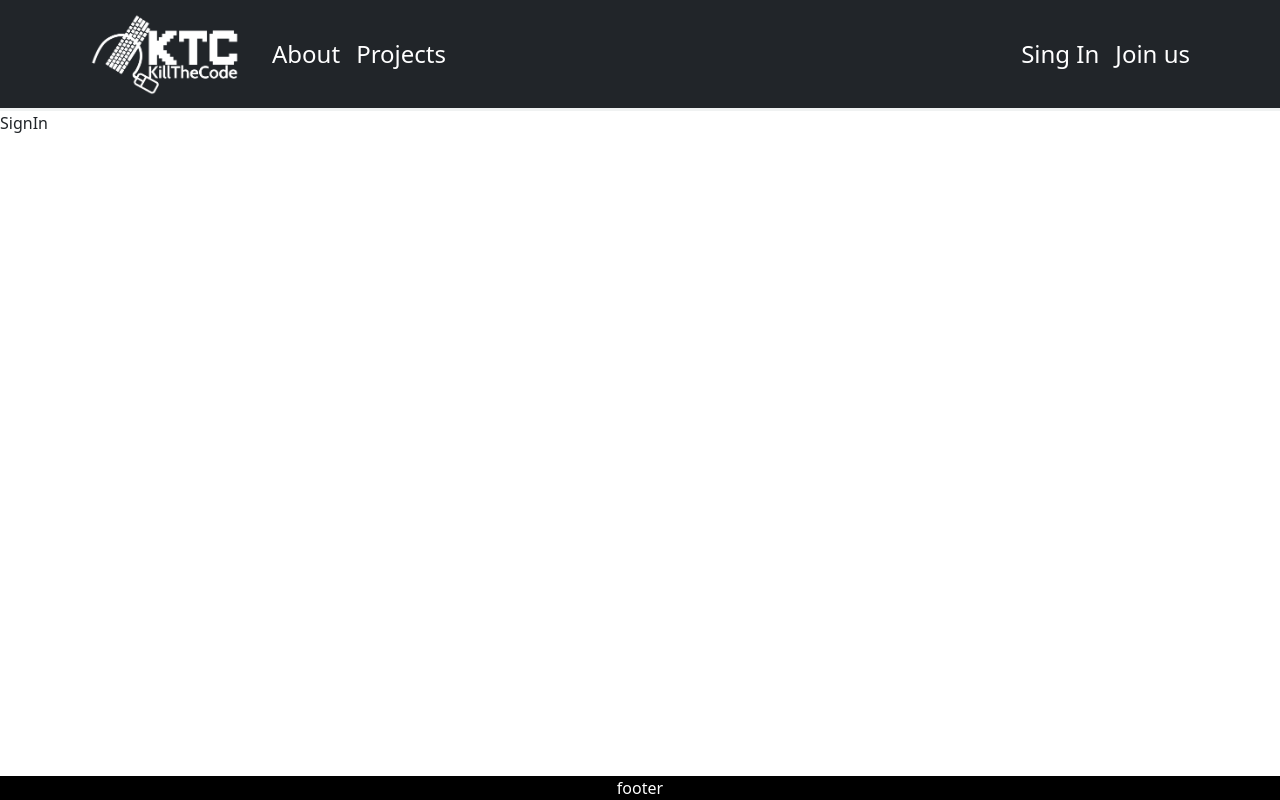
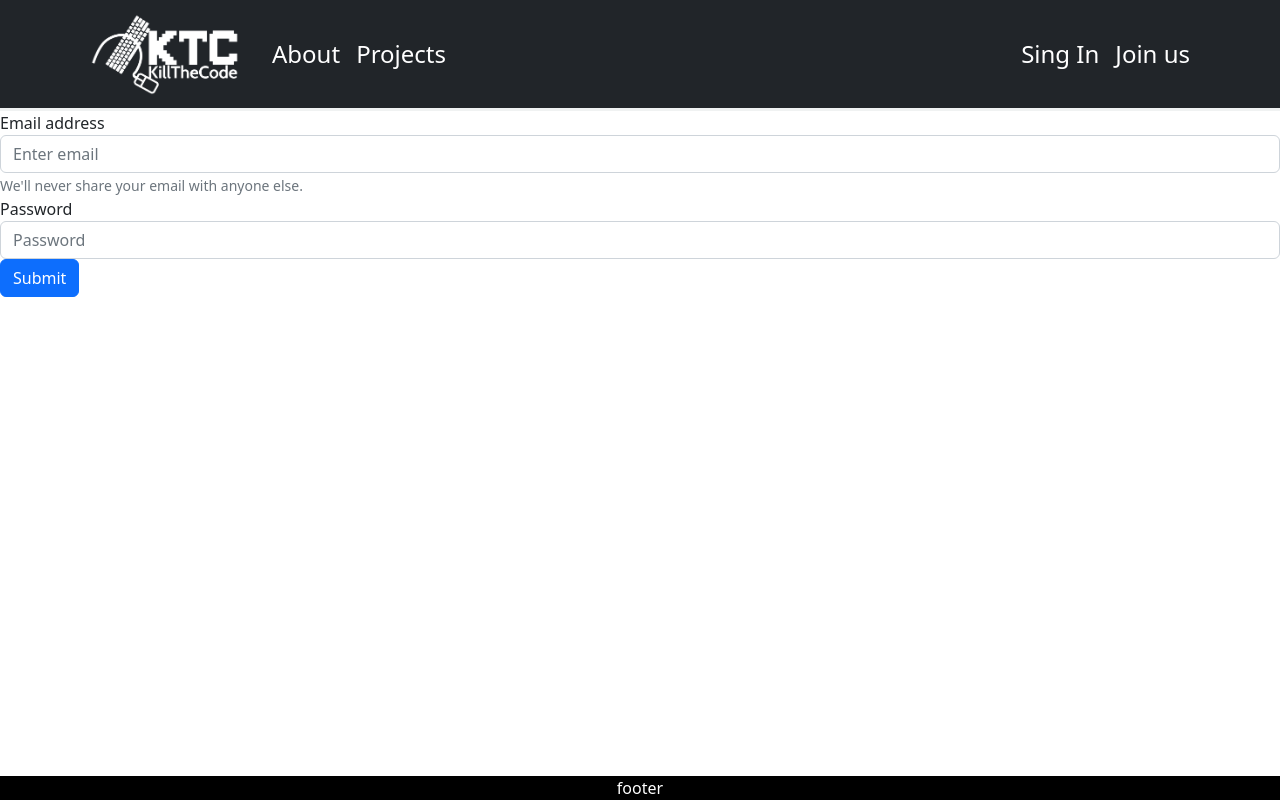
Before and after one commit to jihoon0324/Team_Coollaboration_Tool, a React (Create React App) app in the folder frontend/: page /signIn in a window 1280 px wide. Built offline with nearby package versions, Linux system fonts and the light colour scheme.

Commit message:
add redux

```diff
--- a/frontend/src/components/header/Header.js
+++ b/frontend/src/components/header/Header.js
@@ -2,18 +2,24 @@ import React, { useState } from "react";
 import "./Header.css";
 import Hamburger from "hamburger-react";
 import { Navbar, Container, Nav, NavDropdown } from "react-bootstrap";
+import logo from "../../assets/logo.png";
+import { useSelector, useDispatch } from "react-redux";
+import { useNavigate } from "react-router-dom";
+import { logout } from "../../redux/authSlice";
+const Header = () => {
+  const { user } = useSelector((state) => state.auth);
+  const dispatch = useDispatch();
+  const navigate = useNavigate();
 
-import logo from "../../assets/logo.png";
-
-const Header = () => {
-  const [logInUser, setLogInUser] = useState("username");
-  const [logIn, setLogIn] = useState(false);
-
+  const handleLogOut = () => {
+    dispatch(logout());
+    navigate("/login");
+  };
   return (
     <header>
       <Navbar collapseOnSelect expand="lg" bg="dark" variant="dark">
         <Container>
-          <Navbar.Brand className="logo" href="#home">
+          <Navbar.Brand className="logo" href="/">
             <img src={logo} alt="" />
           </Navbar.Brand>
 
@@ -25,20 +31,20 @@ const Header = () => {
               <Nav.Link
                 className=" fs-4"
                 style={{ color: "white" }}
-                href="#about"
+                href="/about"
               >
                 About
               </Nav.Link>
               <Nav.Link
                 className=" fs-4"
                 style={{ color: "white" }}
-                href="#pricing"
+                href="/pricing"
               >
                 Projects
               </Nav.Link>
-              {logIn && (
+              {user && (
                 <Nav.Link
-                  href="#link"
+                  href="/link"
                   className="d-inline fs-4"
                   style={{ color: "white" }}
                 >
@@ -47,15 +53,17 @@ const Header = () => {
               )}
             </Nav>
             <Nav>
-              {logIn ? (
-                <NavDropdown title={logInUser} id="basic-nav-dropdown">
+              {user ? (
+                <NavDropdown title={user.username} id="basic-nav-dropdown">
                   <NavDropdown.Item href="#action/3.1">
                     My Account
                   </NavDropdown.Item>
                   <NavDropdown.Item href="#action/3.2">Admin</NavDropdown.Item>
 
                   <NavDropdown.Divider />
-                  <NavDropdown.Item href="#action/3.4">Logout</NavDropdown.Item>
+                  <NavDropdown.Item onClick={handleLogOut}>
+                    Logout
+                  </NavDropdown.Item>
                 </NavDropdown>
               ) : (
                 <>
--- a/frontend/src/pages/joinUs/JoinUs.js
+++ b/frontend/src/pages/joinUs/JoinUs.js
@@ -20,7 +20,7 @@ const JoinUs = () => {
     e.preventDefault();
     console.log(formValues);
     try {
-      const res = await fetch(`http://localhost:5000/users/joinus`, {
+      const res = await fetch(`http://localhost:5000/users/joinUs`, {
         headers: {
           "Content-Type": "application/json",
         },
--- a/frontend/src/pages/signIn/SignIn.js
+++ b/frontend/src/pages/signIn/SignIn.js
@@ -1,7 +1,77 @@
-import React from "react";
+import React, { useState } from "react";
+import { useDispatch } from "react-redux";
+import { useNavigate } from "react-router-dom";
+import { login } from "../../redux/authSlice";
+const SignIn = () => {
+  const navigate = useNavigate();
+  const dispatch = useDispatch();
 
-const SignIn = () => {
-  return <div>SignIn</div>;
+  const initialValues = { email: "", password: "" };
+  const [formValues, setFormValues] = useState(initialValues);
+
+  const handleChange = (e) => {
+    setFormValues((pre) => ({
+      ...pre,
+      [e.target.name]: e.target.value,
+    }));
+  };
+
+  const handleLogin = async (e) => {
+    e.preventDefault();
+
+    try {
+      const res = await fetch(`http://localhost:5000/users/signIn`, {
+        headers: {
+          "Content-Type": "application/json",
+        },
+        method: "POST",
+        body: JSON.stringify({ formValues }),
+      });
+      if (res.status === 404) {
+        throw new Error("Wrong credentials");
+      }
+      const data = await res.json();
+      dispatch(login(data));
+      navigate("/");
+    } catch (error) {}
+  };
+
+  return (
+    <>
+      <form onSubmit={handleLogin}>
+        <div className="form-group">
+          <label>Email address</label>
+          <input
+            type="email"
+            className="form-control"
+            id="exampleInputEmail1"
+            aria-describedby="emailHelp"
+            placeholder="Enter email"
+            name="email"
+            onChange={handleChange}
+          />
+          <small id="emailHelp" className="form-text text-muted">
+            We'll never share your email with anyone else.
+          </small>
+        </div>
+        <div className="form-group">
+          <label>Password</label>
+          <input
+            type="password"
+            className="form-control"
+            id="exampleInputPassword1"
+            placeholder="Password"
+            name="password"
+            onChange={handleChange}
+          />
+        </div>
+
+        <button type="submit" className="btn btn-primary">
+          Submit
+        </button>
+      </form>
+    </>
+  );
 };
 
 export default SignIn;
--- a/frontend/src/redux/authSlice.js
+++ b/frontend/src/redux/authSlice.js
@@ -9,21 +9,21 @@ export const authSlice = createSlice({
   name: "auth",
   initialState,
   reducers: {
-    // login(state, action) {
-    //   localStorage.clear()
-    //   state.user = action?.payload?.others
-    //   state.token = action?.payload?.token
-    // },
+    login(state, action) {
+      localStorage.clear();
+      state.user = action?.payload?.others;
+      state.token = action?.payload?.token;
+    },
     register(state, action) {
       localStorage.clear();
       state.user = action?.payload?.others;
       state.token = action?.payload?.token;
     },
-    // logout(state) {
-    //    state.user = null
-    //    state.token = null
-    //    localStorage.clear()
-    // },
+    logout(state) {
+      state.user = null;
+      state.token = null;
+      localStorage.clear();
+    },
   },
 });
 
```
Also changed, not shown: 1 other file (tests, documents, lock files or other folders).
